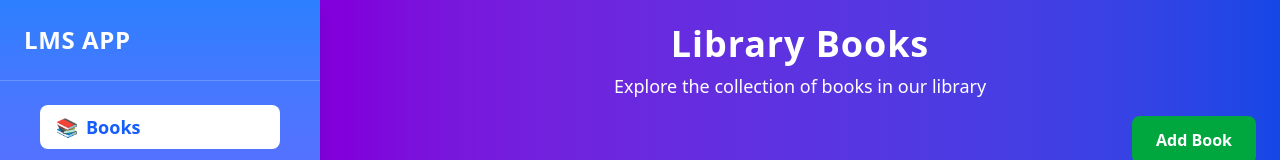
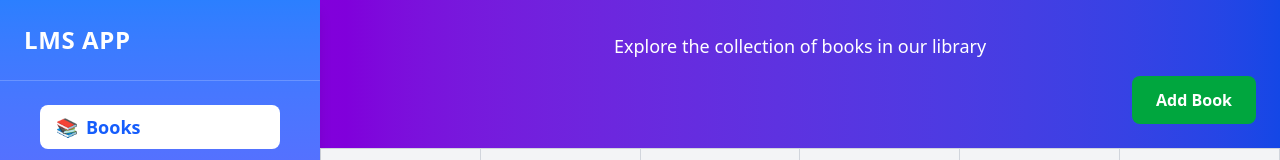
Before and after one commit to ksamrat224/LMS, a React (Vite) app in the folder Frontend/: page /book in a window 1280 px wide. Shown: the top 160 px of the page. Built offline with nearby package versions, Linux system fonts and the light colour scheme; no server answers; sample sign-in values are in the browser's storage.

Commit message:
book design updated

```diff
--- a/Frontend/src/pages/Books.tsx
+++ b/Frontend/src/pages/Books.tsx
@@ -76,7 +76,6 @@ const Books = () => {
     <div className="flex flex-col h-screen bg-gradient-to-r from-blue-500 to-purple-600 text-white">
       {/* Header */}
       <header className="py-6 text-center bg-gradient-to-r from-purple-700 to-blue-700 shadow-lg">
-        <h1 className="text-4xl font-extrabold tracking-wide">Library Books</h1>
         <p className="text-lg mt-2">
           Explore the collection of books in our library
         </p>
```
